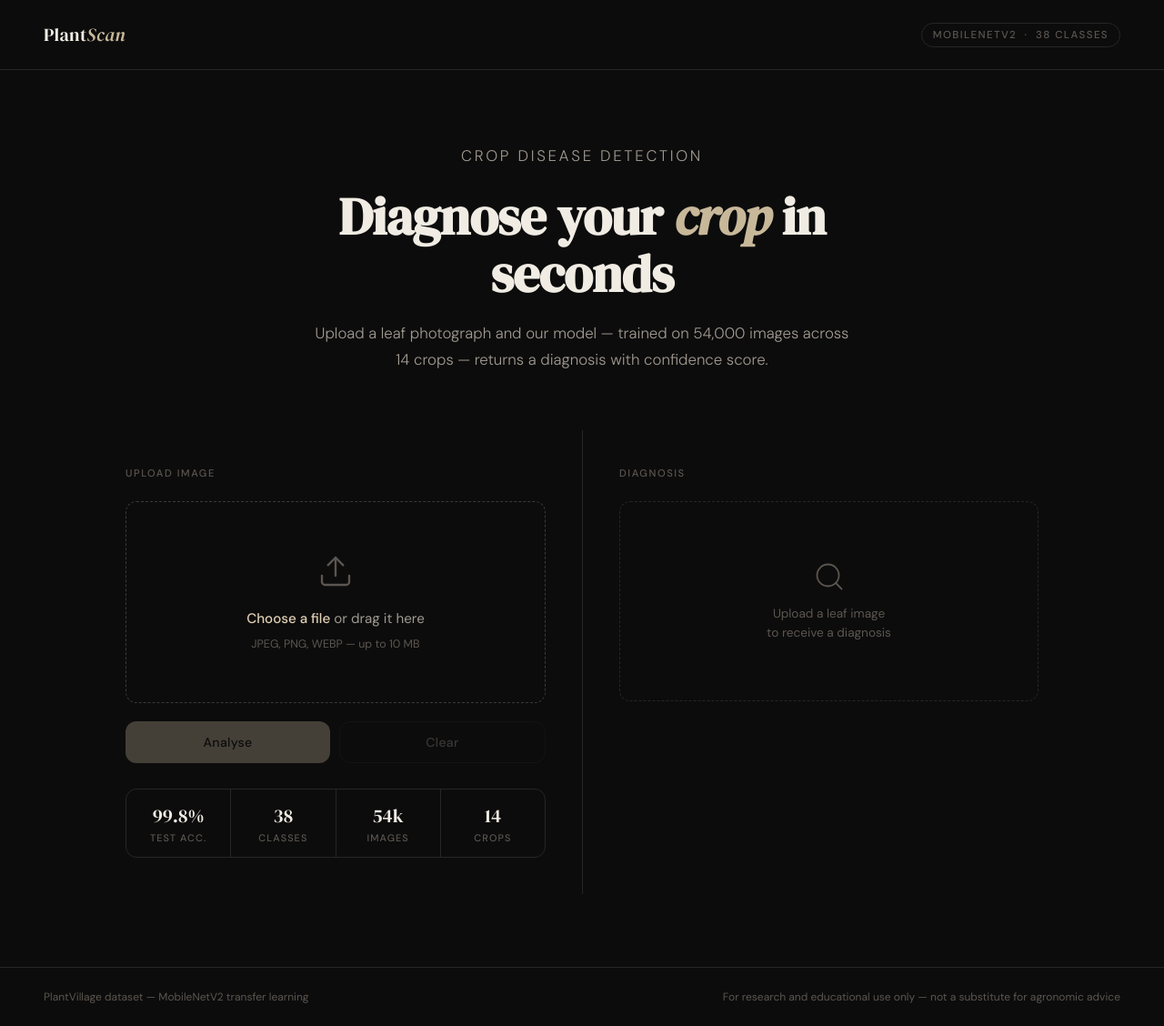
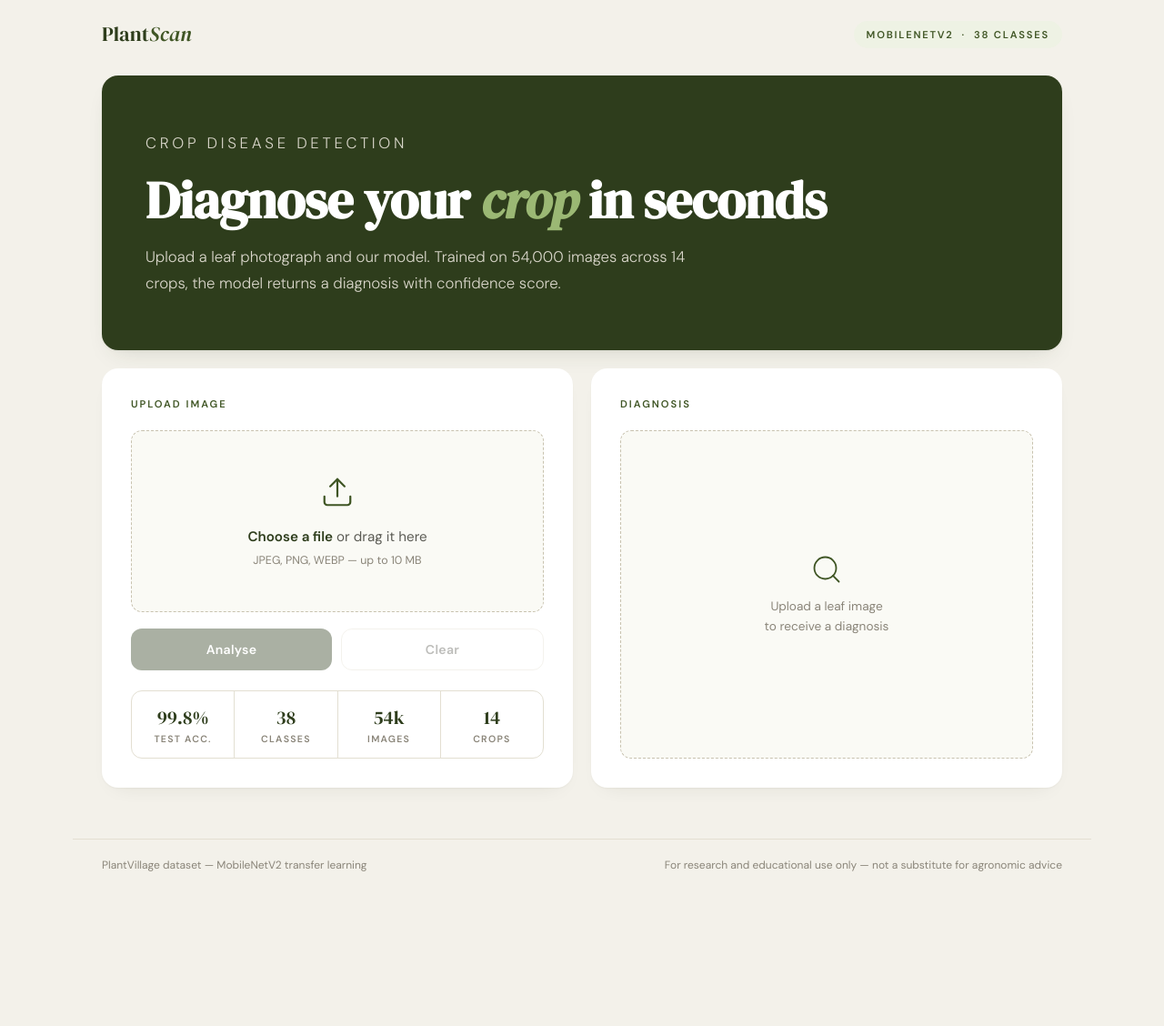
Before and after one commit to Ammaryvs/DeepLearning_CropDiseaseDetection, a Flask app: page / in a window 1280 px wide. Shown: the whole page at 91% size. After the commit the page ends 958 px from the top, so only its background shows below. Run offline with Flask 3, Linux system fonts and the light colour scheme.

Commit message:
Update index.html

```diff
--- a/templates/index.html
+++ b/templates/index.html
@@ -11,18 +11,21 @@
     *, *::before, *::after { box-sizing: border-box; margin: 0; padding: 0; }
 
     :root {
-      --bg:        #0c0c0c;
-      --surface:   #161616;
-      --border:    #262626;
-      --border-hi: #3a3a3a;
-      --text:      #f0ece4;
-      --text-2:    #a09a90;
-      --text-3:    #5c5650;
-      --accent:    #c8b89a;
-      --accent-hi: #e0cfb4;
-      --healthy:   #6b9e78;
-      --disease:   #c0634a;
-      --radius:    12px;
+      --bg:           #f3f1ea;
+      --surface:      #ffffff;
+      --border:       #e3dfd2;
+      --border-hi:    #c8c2af;
+      --text:         #1c1c1a;
+      --text-2:       #5b5b54;
+      --text-3:       #8a8579;
+      --green-deep:   #2e3d1c;
+      --green-mid:    #3f5524;
+      --green-eyebrow:#9bb874;
+      --green-soft:   #eef2e4;
+      --healthy:      #3f5524;
+      --disease:      #b54a2c;
+      --radius:       18px;
+      --radius-sm:    12px;
     }
 
     html { font-size: 16px; }
@@ -39,127 +42,136 @@
 
     /* ── Nav ── */
     nav {
+      max-width: 1120px;
+      width: 100%;
+      margin: 0 auto;
       display: flex;
       align-items: center;
       justify-content: space-between;
-      padding: 24px 48px;
-      border-bottom: 1px solid var(--border);
+      padding: 22px 32px;
     }
 
     .nav-logo {
       font-family: "DM Serif Display", Georgia, serif;
-      font-size: 1.25rem;
-      letter-spacing: 0.02em;
-      color: var(--text);
+      font-size: 1.4rem;
+      letter-spacing: 0.01em;
+      color: var(--green-deep);
     }
 
-    .nav-logo span { color: var(--accent); font-style: italic; }
+    .nav-logo span { color: var(--green-mid); font-style: italic; }
 
     .nav-tag {
-      font-size: 0.72rem;
-      font-weight: 500;
-      letter-spacing: 0.12em;
+      font-size: 0.7rem;
+      font-weight: 600;
+      letter-spacing: 0.16em;
       text-transform: uppercase;
-      color: var(--text-3);
-      border: 1px solid var(--border);
-      padding: 5px 12px;
+      color: var(--green-mid);
+      background: var(--green-soft);
+      padding: 8px 14px;
       border-radius: 99px;
+    }
+
+    /* ── Page container ── */
+    .page {
+      flex: 1;
+      max-width: 1120px;
+      width: 100%;
+      margin: 0 auto;
+      padding: 8px 32px 56px;
+      display: flex;
+      flex-direction: column;
+      gap: 20px;
     }
 
     /* ── Hero ── */
     .hero {
-      text-align: center;
-      padding: 80px 24px 64px;
-      max-width: 640px;
-      margin: 0 auto;
+      background: var(--green-deep);
+      color: #fff;
+      border-radius: var(--radius);
+      padding: 60px 48px;
+      box-shadow: 0 1px 3px rgba(46,61,28,0.06), 0 12px 28px -14px rgba(46,61,28,0.18);
     }
 
     .hero-eyebrow {
       font-size: 0.72rem;
-      font-weight: 500;
-      letter-spacing: 0.16em;
+      font-weight: 600;
+      letter-spacing: 0.22em;
       text-transform: uppercase;
-      color: var(--accent);
-      margin-bottom: 20px;
+      color: var(--green-eyebrow);
+      margin-bottom: 18px;
     }
 
     .hero h1 {
       font-family: "DM Serif Display", Georgia, serif;
       font-size: clamp(2.4rem, 5vw, 3.6rem);
-      line-height: 1.1;
+      line-height: 1.05;
       letter-spacing: -0.01em;
-      color: var(--text);
-      margin-bottom: 20px;
+      color: #ffffff;
+      margin-bottom: 18px;
     }
 
     .hero h1 em {
       font-style: italic;
-      color: var(--accent);
+      color: var(--green-eyebrow);
     }
 
     .hero p {
       font-size: 1.05rem;
       font-weight: 300;
       line-height: 1.7;
-      color: var(--text-2);
+      color: #d9d6ca;
+      max-width: 640px;
     }
 
-    /* ── Main layout ── */
-    .main {
-      flex: 1;
+    /* ── Grid ── */
+    .grid {
       display: grid;
       grid-template-columns: 1fr 1fr;
-      gap: 0;
-      max-width: 1100px;
-      width: 100%;
-      margin: 0 auto;
-      padding: 0 48px 80px;
+      gap: 20px;
+      align-items: stretch;
     }
 
-    @media (max-width: 760px) {
-      nav { padding: 20px 24px; }
-      .main { grid-template-columns: 1fr; padding: 0 24px 60px; }
+    @media (max-width: 880px) {
+      nav { padding: 18px 22px; }
+      .page { padding: 4px 20px 40px; gap: 16px; }
+      .hero { padding: 36px 26px; }
+      .grid { grid-template-columns: 1fr; }
     }
 
-    /* ── Panel ── */
-    .panel {
-      padding: 40px 40px 40px 0;
+    /* ── Card ── */
+    .card {
+      background: var(--surface);
+      border-radius: var(--radius);
+      padding: 32px;
+      display: flex;
+      flex-direction: column;
+      box-shadow: 0 1px 2px rgba(40,40,30,0.04), 0 10px 24px -16px rgba(40,40,30,0.14);
     }
 
-    .panel + .panel {
-      padding: 40px 0 40px 40px;
-      border-left: 1px solid var(--border);
-    }
-
-    @media (max-width: 760px) {
-      .panel { padding: 32px 0; }
-      .panel + .panel { padding: 32px 0; border-left: none; border-top: 1px solid var(--border); }
-    }
-
-    .panel-label {
+    .card-label {
       font-size: 0.7rem;
-      font-weight: 500;
-      letter-spacing: 0.14em;
+      font-weight: 600;
+      letter-spacing: 0.18em;
       text-transform: uppercase;
-      color: var(--text-3);
-      margin-bottom: 24px;
+      color: var(--green-mid);
+      margin-bottom: 22px;
     }
 
     /* ── Drop zone ── */
     #drop-zone {
-      border: 1px dashed var(--border-hi);
-      border-radius: var(--radius);
-      padding: 56px 32px;
+      border: 1.5px dashed var(--border-hi);
+      border-radius: var(--radius-sm);
+      padding: 48px 28px;
       text-align: center;
       cursor: pointer;
       transition: border-color 0.2s, background 0.2s;
       position: relative;
-      background: transparent;
+      background: #fafaf5;
     }
 
     #drop-zone:hover, #drop-zone.drag-over {
-      border-color: var(--accent);
-      background: rgba(200,184,154,0.04);
+      border-color: var(--green-mid);
+      background: var(--green-soft);
     }
 
     #drop-zone input[type="file"] {
@@ -172,10 +184,10 @@
     }
 
     .dz-icon {
-      width: 40px;
-      height: 40px;
-      margin: 0 auto 16px;
-      color: var(--text-3);
+      width: 38px;
+      height: 38px;
+      margin: 0 auto 14px;
+      color: var(--green-mid);
     }
 
     .dz-primary {
@@ -184,10 +196,10 @@
       line-height: 1.5;
     }
 
-    .dz-primary strong { color: var(--accent-hi); font-weight: 500; }
+    .dz-primary strong { color: var(--green-deep); font-weight: 600; }
 
     .dz-hint {
-      margin-top: 8px;
+      margin-top: 6px;
       font-size: 0.78rem;
       color: var(--text-3);
     }
@@ -219,37 +231,37 @@
       white-space: nowrap;
       overflow: hidden;
       text-overflow: ellipsis;
-      max-width: 200px;
+      max-width: 220px;
     }
 
     /* ── Actions ── */
     .actions {
       display: flex;
       gap: 10px;
-      margin-top: 20px;
+      margin-top: 18px;
     }
 
     .btn {
       flex: 1;
       padding: 13px 20px;
-      border-radius: var(--radius);
+      border-radius: var(--radius-sm);
       font-family: inherit;
       font-size: 0.88rem;
-      font-weight: 500;
+      font-weight: 600;
       letter-spacing: 0.02em;
       cursor: pointer;
       border: none;
       transition: opacity 0.15s, background 0.15s;
     }
 
-    .btn:disabled { opacity: 0.3; cursor: not-allowed; }
+    .btn:disabled { opacity: 0.4; cursor: not-allowed; }
 
     .btn-primary {
-      background: var(--accent);
-      color: #0c0c0c;
+      background: var(--green-deep);
+      color: #fff;
     }
 
-    .btn-primary:not(:disabled):hover { background: var(--accent-hi); }
+    .btn-primary:not(:disabled):hover { background: var(--green-mid); }
 
     .btn-ghost {
       background: transparent;
@@ -266,9 +278,9 @@
     .specs {
       display: flex;
       gap: 0;
-      margin-top: 28px;
+      margin-top: 22px;
       border: 1px solid var(--border);
-      border-radius: var(--radius);
+      border-radius: var(--radius-sm);
       overflow: hidden;
     }
 
@@ -284,29 +296,31 @@
     .spec-val {
       font-family: "DM Serif Display", serif;
       font-size: 1.3rem;
-      color: var(--text);
+      color: var(--green-deep);
     }
 
     .spec-key {
-      font-size: 0.68rem;
-      font-weight: 500;
-      letter-spacing: 0.1em;
+      font-size: 0.66rem;
+      font-weight: 600;
+      letter-spacing: 0.12em;
       text-transform: uppercase;
       color: var(--text-3);
       margin-top: 3px;
     }
 
-    /* ── Right panel: results ── */
+    /* ── Right card: results ── */
     #state-idle, #state-loading, #state-results, #state-error {
       display: none;
     }
 
-    #state-idle { display: block; }
+    #state-idle { display: flex; flex: 1; flex-direction: column; }
 
     .idle-illustration {
-      height: 220px;
-      border: 1px dashed var(--border);
-      border-radius: var(--radius);
+      flex: 1;
+      min-height: 260px;
+      border: 1.5px dashed var(--border-hi);
+      border-radius: var(--radius-sm);
+      background: #fafaf5;
       display: flex;
       flex-direction: column;
       align-items: center;
@@ -315,7 +329,7 @@
       color: var(--text-3);
     }
 
-    .idle-illustration svg { width: 36px; height: 36px; }
+    .idle-illustration svg { width: 36px; height: 36px; color: var(--green-mid); }
 
     .idle-illustration p {
       font-size: 0.85rem;
@@ -516,8 +531,11 @@
 
     /* ── Footer ── */
     footer {
+      max-width: 1120px;
+      width: 100%;
+      margin: 0 auto;
+      padding: 20px 32px 28px;
       border-top: 1px solid var(--border);
-      padding: 24px 48px;
       display: flex;
       align-items: center;
       justify-content: space-between;
@@ -542,19 +560,22 @@
   <div class="nav-tag">MobileNetV2 &nbsp;·&nbsp; 38 Classes</div>
 </nav>
 
+<!-- Page -->
+<div class="page">
+
   <!-- Hero -->
   <div class="hero">
     <p class="hero-eyebrow">Crop Disease Detection</p>
     <h1>Diagnose your <em>crop</em> in seconds</h1>
-  <p>Upload a leaf photograph and our model — trained on 54,000 images across 14 crops — returns a diagnosis with confidence score.</p>
+    <p>Upload a leaf photograph and our model. Trained on 54,000 images across 14 crops, the model returns a diagnosis with confidence score.</p>
   </div>
 
-<!-- Main -->
-<div class="main">
+  <!-- Upload + Results -->
+  <div class="grid">
 
-  <!-- Left: Upload -->
-  <div class="panel">
-    <p class="panel-label">Upload Image</p>
+    <!-- Upload card -->
+    <div class="card">
+      <p class="card-label">Upload Image</p>
 
       <div id="drop-zone">
         <input type="file" id="file-input" accept="image/*" />
@@ -599,9 +620,9 @@
       </div>
     </div>
 
-  <!-- Right: Results -->
-  <div class="panel">
-    <p class="panel-label">Diagnosis</p>
+    <!-- Results card -->
+    <div class="card">
+      <p class="card-label">Diagnosis</p>
 
       <div id="state-idle">
         <div class="idle-illustration">
```
Also changed, not shown: other parts of templates/index.html (+42 -39 lines). Lines whose indentation alone changed are shown as unchanged.
